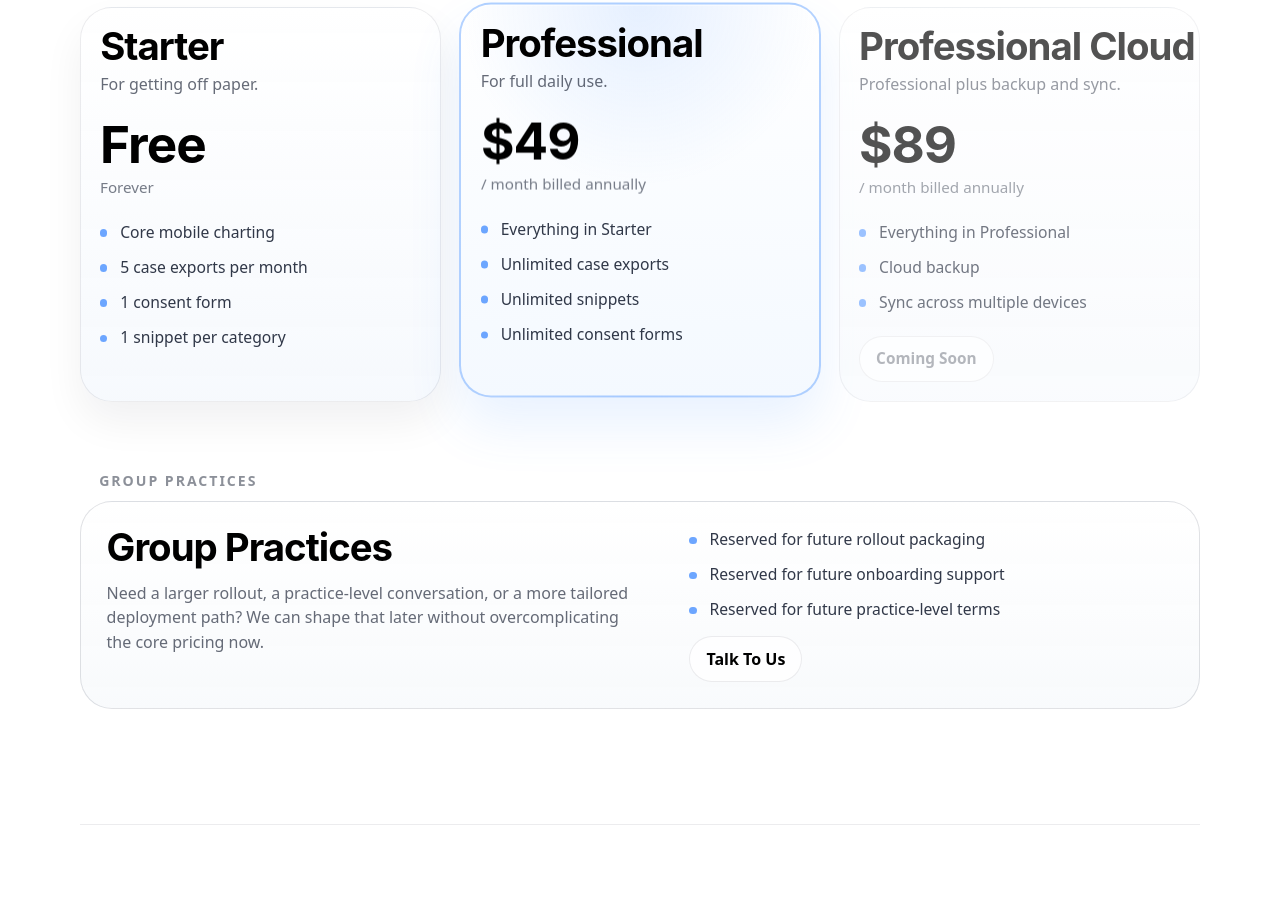
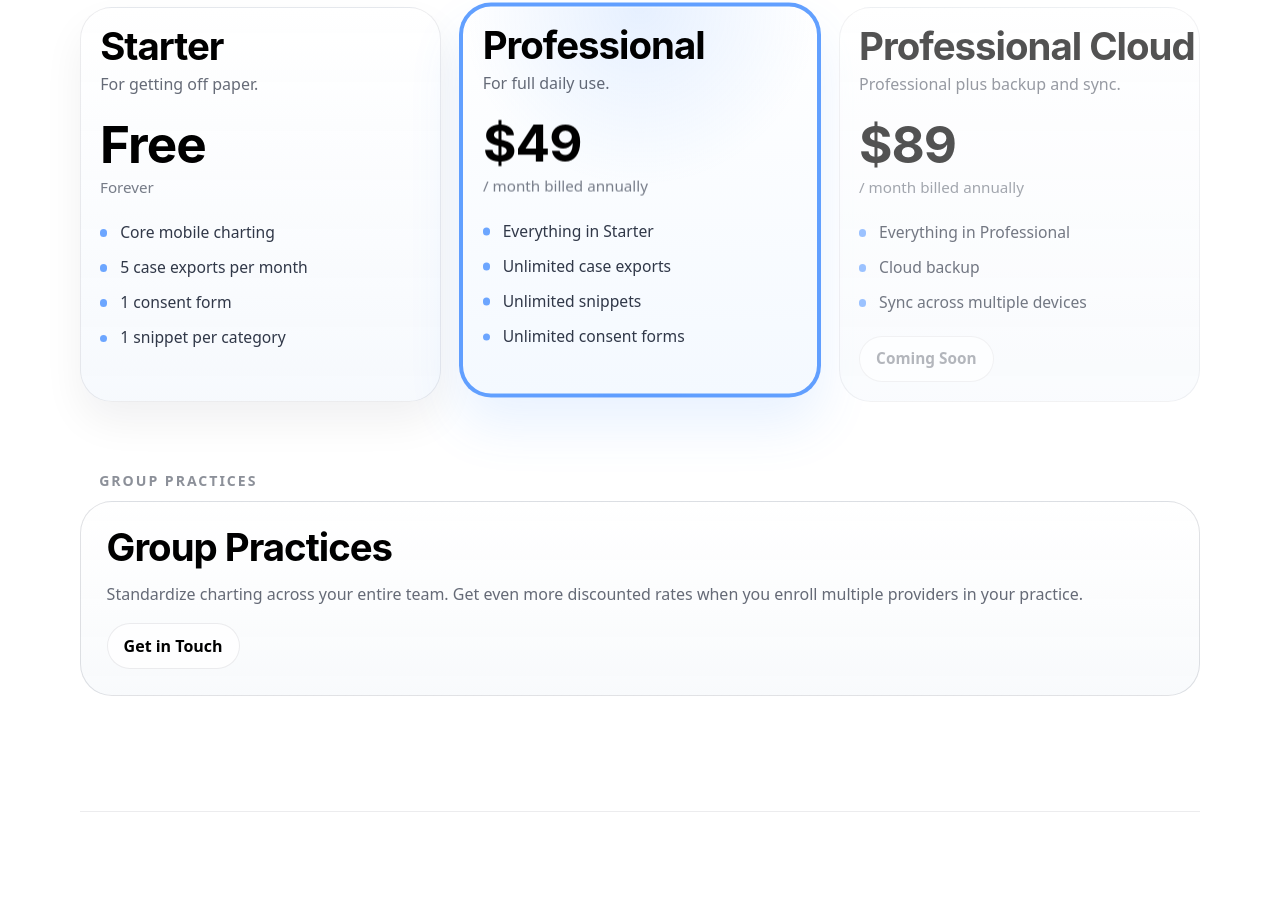
Before and after one commit to unkemptmiso/Bolus-Website, an Astro site in the folder site/: page /pricing in a window 1280 px wide. Shown: the part 642-1541 px from the top of the page. Built offline with nearby package versions, Linux system fonts and the light colour scheme; Astro itself is replaced by a stand-in of ours.

Commit message:
Refining pricing page: update 'Get in Touch' button with black hover state and increase 'Professional' tile border prominence

```diff
--- a/site/src/config/pricing-page.ts
+++ b/site/src/config/pricing-page.ts
@@ -125,9 +125,9 @@ export const pricingPage: PricingPageContent = {
         { label: "Reserved for future onboarding support" },
         { label: "Reserved for future practice-level terms" },
       ],
-      ctaLabel: "Talk To Us",
+      ctaLabel: "Get in Touch",
       ctaHref: "/support",
-      footerNote: "We can shape enterprise packaging later without forcing it into the page before it is ready.",
+      footerNote: "Standardize charting across your entire practice with weighted group discounts.",
     },
   ],
 };
--- a/site/src/pages/pricing.astro
+++ b/site/src/pages/pricing.astro
@@ -145,17 +145,8 @@ const enterprisePlan = pricingPage.plans.find((plan) => plan.slug === "enterpris
           <div class="enterprise-card__copy">
             <h2 class="enterprise-card__title">Group Practices</h2>
             <p class="enterprise-card__body">
-              Need a larger rollout, a practice-level conversation, or a more tailored deployment
-              path? We can shape that later without overcomplicating the core pricing now.
+              Standardize charting across your entire team. Get even more discounted rates when you enroll multiple providers in your practice.
             </p>
-          </div>
-
-          <div class="enterprise-card__meta">
-            <ul class="enterprise-card__list">
-              {enterprisePlan.features.map((feature) => (
-                <li>{feature.label}</li>
-              ))}
-            </ul>
             {enterprisePlan.ctaHref && (
               <a class="button button--secondary enterprise-card__cta" href={enterprisePlan.ctaHref}>
                 {enterprisePlan.ctaLabel}
@@ -450,7 +441,7 @@ const enterprisePlan = pricingPage.plans.find((plan) => plan.slug === "enterpris
   }
 
   .plan-card[data-featured="true"] {
-    border: 2px solid rgba(77, 147, 255, 0.42);
+    border: 4px solid rgba(77, 147, 255, 0.88);
     background:
       radial-gradient(circle at top, rgba(77, 147, 255, 0.14), transparent 42%),
       linear-gradient(180deg, #ffffff 0%, #f4f9ff 100%);
@@ -541,12 +532,7 @@ const enterprisePlan = pricingPage.plans.find((plan) => plan.slug === "enterpris
     filter: blur(0);
   }
 
-  .plan-card__billing-copy--placeholder {
-    visibility: hidden;
-  }
-
-  .plan-card__features,
-  .enterprise-card__list {
+  .plan-card__features {
     display: grid;
     gap: 0.72rem;
     margin: 0;
@@ -554,8 +540,7 @@ const enterprisePlan = pricingPage.plans.find((plan) => plan.slug === "enterpris
     list-style: none;
   }
 
-  .plan-card__features li,
-  .enterprise-card__list li {
+  .plan-card__features li {
     position: relative;
     padding-left: 1.25rem;
     font-size: 0.98rem;
@@ -563,8 +548,7 @@ const enterprisePlan = pricingPage.plans.find((plan) => plan.slug === "enterpris
     color: rgba(15, 23, 42, 0.86);
   }
 
-  .plan-card__features li::before,
-  .enterprise-card__list li::before {
+  .plan-card__features li::before {
     content: "";
     position: absolute;
     top: 0.55rem;
@@ -587,6 +571,19 @@ const enterprisePlan = pricingPage.plans.find((plan) => plan.slug === "enterpris
     width: fit-content;
   }
 
+  .enterprise-card__cta {
+    transition:
+      background-color 0.2s ease,
+      color 0.2s ease,
+      border-color 0.2s ease;
+  }
+
+  .enterprise-card__cta:hover {
+    background-color: #000000 !important;
+    color: #ffffff !important;
+    border-color: #000000 !important;
+  }
+
   .plan-card__disabled-cta {
     display: inline-flex;
     align-items: center;
@@ -607,8 +604,7 @@ const enterprisePlan = pricingPage.plans.find((plan) => plan.slug === "enterpris
 
   .enterprise-card {
     display: grid;
-    grid-template-columns: minmax(0, 1.05fr) minmax(18rem, 0.95fr);
-    gap: clamp(1.5rem, 4vw, 3rem);
+    gap: 1.25rem;
     align-items: start;
     padding: 1.6rem;
     border: 1px solid rgba(15, 23, 42, 0.12);
@@ -616,10 +612,10 @@ const enterprisePlan = pricingPage.plans.find((plan) => plan.slug === "enterpris
     background: linear-gradient(180deg, rgba(255, 255, 255, 0.98), rgba(248, 250, 252, 0.96));
   }
 
-  .enterprise-card__copy,
-  .enterprise-card__meta {
+  .enterprise-card__copy {
     display: grid;
-    gap: 0.9rem;
+    gap: 1rem;
+    align-items: start;
   }
 
   .enterprise-card__title {
@@ -628,7 +624,7 @@ const enterprisePlan = pricingPage.plans.find((plan) => plan.slug === "enterpris
 
   @media (max-width: 980px) {
     .enterprise-card {
-      grid-template-columns: 1fr;
+      /* single column inherited from main styles */
     }
 
     .pricing-grid {
```
